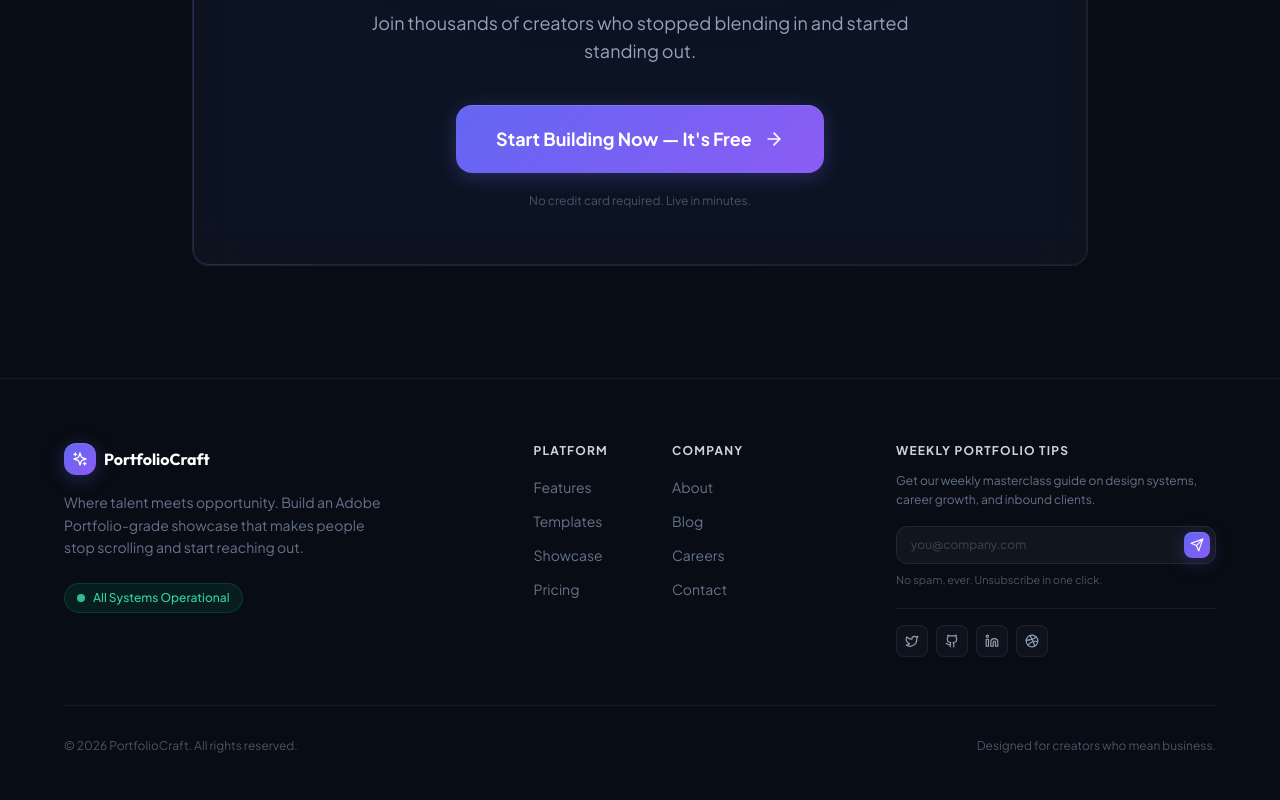
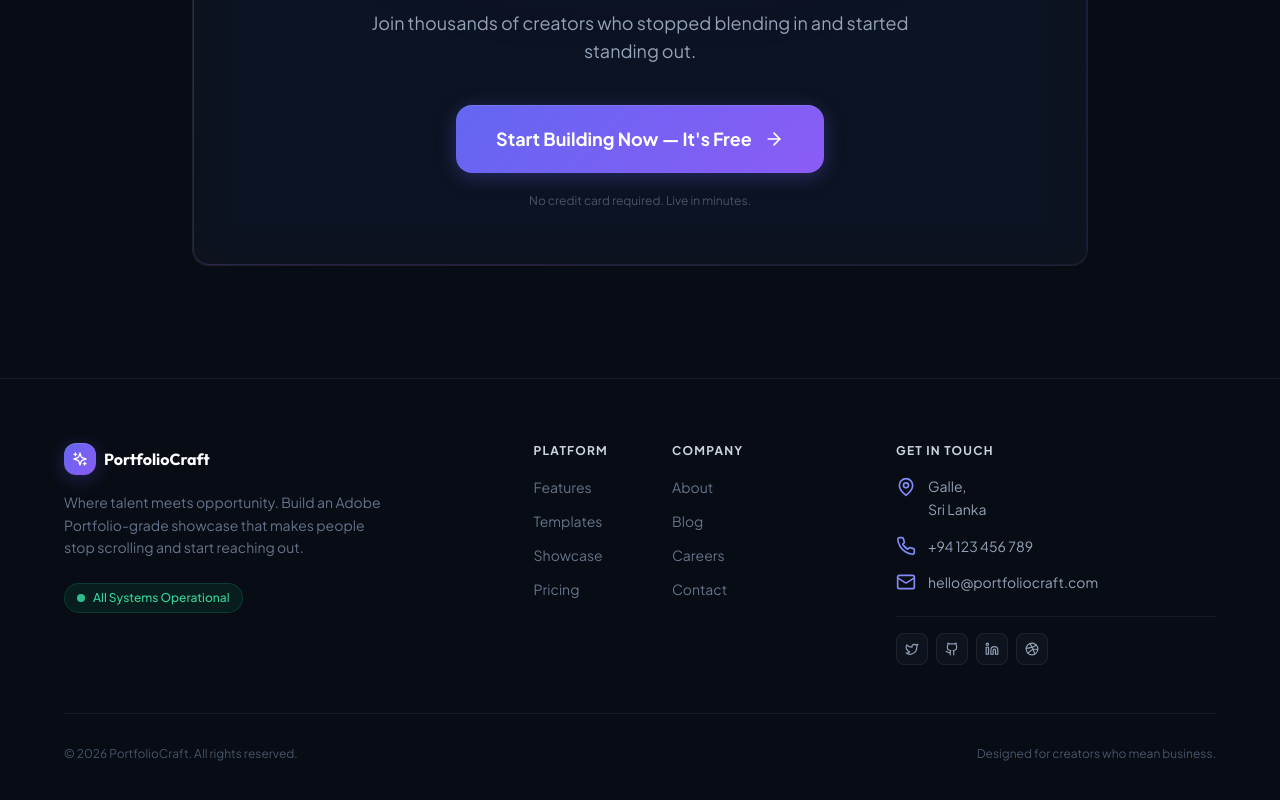
Before and after one commit to rsmpdo/portfolio-platform, a React (Vite) app in the folder frontend/: page / in a window 1280 px wide. Shown: the part 3141-3941 px from the top of the page. Built offline with nearby package versions, Linux system fonts and the light colour scheme; a web font is replaced by a local one.

Commit message:
feat: replace footer newsletter with contact information

```diff
--- a/frontend/src/components/common/Footer.jsx
+++ b/frontend/src/components/common/Footer.jsx
@@ -1,39 +1,8 @@
-import React, { useState } from 'react';
+import React from 'react';
 import { Link } from 'react-router-dom';
-import { Sparkles, Send, CheckCircle2, AlertCircle, Loader2, Github, Twitter, Linkedin, Dribbble } from 'lucide-react';
-import API from '../../services/api';
+import { Sparkles, MapPin, Phone, Mail, Github, Twitter, Linkedin, Dribbble } from 'lucide-react';
 
 export default function Footer() {
-  const [email, setEmail] = useState('');
-  const [subscribed, setSubscribed] = useState(false);
-  const [loading, setLoading] = useState(false);
-  const [error, setError] = useState('');
-
-  const handleSubscribe = async (e) => {
-    e.preventDefault();
-    if (!email) return;
-    setError('');
-
-    try {
-      setLoading(true);
-      await API.post('/newsletter/subscribe', { email });
-      setSubscribed(true);
-      setTimeout(() => {
-        setSubscribed(false);
-        setEmail('');
-      }, 5000);
-    } catch (err) {
-      // Fallback for offline/local simulation
-      setSubscribed(true);
-      setTimeout(() => {
-        setSubscribed(false);
-        setEmail('');
-      }, 5000);
-    } finally {
-      setLoading(false);
-    }
-  };
-
   return (
     <footer className="border-t border-white/[0.06] bg-slate-950 py-16 px-6">
       <div className="max-w-6xl mx-auto">
@@ -95,44 +64,36 @@ export default function Footer() {
             </div>
           </div>
 
-          {/* Weekly Insights Newsletter Widget */}
+          {/* Contact Information Widget */}
           <div className="max-w-xs w-full">
-            <h4 className="text-xs font-bold text-slate-300 uppercase tracking-widest mb-3">Weekly Portfolio Tips</h4>
-            <p className="text-xs text-slate-500 leading-relaxed mb-4">
-              Get our weekly masterclass guide on design systems, career growth, and inbound clients.
-            </p>
+            <h4 className="text-xs font-bold text-slate-300 uppercase tracking-widest mb-4">Get In Touch</h4>
 
-            {subscribed ? (
-              <div className="p-3.5 rounded-xl bg-emerald-500/10 border border-emerald-500/20 text-emerald-400 text-xs flex items-center gap-2">
-                <CheckCircle2 className="w-4 h-4 shrink-0" />
-                <span>Subscribed! Check your email for weekly tips.</span>
+            <div className="space-y-4 mb-6">
+              <div className="flex items-start gap-3">
+                <MapPin className="w-5 h-5 text-indigo-400 shrink-0 mt-0.5" />
+                <p className="text-sm text-slate-400 leading-relaxed">
+                  Galle,<br />
+                  Sri Lanka
+                </p>
               </div>
-            ) : (
-              <form onSubmit={handleSubscribe} className="space-y-2">
-                <div className="relative">
-                  <input
-                    type="email"
-                    required
-                    value={email}
-                    onChange={(e) => setEmail(e.target.value)}
-                    placeholder="you@company.com"
-                    className="input-field w-full pl-3.5 pr-10 py-2.5 rounded-xl text-xs"
-                  />
-                  <button
-                    type="submit"
-                    disabled={loading}
-                    className="absolute right-1.5 top-1.5 p-1.5 rounded-lg btn-primary text-white disabled:opacity-60"
-                    title="Subscribe"
-                  >
-                    {loading ? <Loader2 className="w-3.5 h-3.5 animate-spin" /> : <Send className="w-3.5 h-3.5" />}
-                  </button>
-                </div>
-                <p className="text-[11px] text-slate-600">No spam, ever. Unsubscribe in one click.</p>
-              </form>
-            )}
+
+              <div className="flex items-center gap-3">
+                <Phone className="w-5 h-5 text-indigo-400 shrink-0" />
+                <p className="text-sm text-slate-400 hover:text-white transition cursor-pointer">
+                  +94 123 456 789
+                </p>
+              </div>
+
+              <div className="flex items-center gap-3">
+                <Mail className="w-5 h-5 text-indigo-400 shrink-0" />
+                <p className="text-sm text-slate-400 hover:text-white transition cursor-pointer">
+                  hello@portfoliocraft.com
+                </p>
+              </div>
+            </div>
 
             {/* Social Icons */}
-            <div className="flex items-center gap-2 mt-5 pt-4 border-t border-white/[0.06]">
+            <div className="flex items-center gap-2 pt-4 border-t border-white/[0.06]">
               <a href="https://twitter.com" target="_blank" rel="noreferrer" className="w-8 h-8 rounded-lg glass flex items-center justify-center text-slate-400 hover:text-white transition">
                 <Twitter className="w-3.5 h-3.5" />
               </a>
@@ -147,7 +108,6 @@ export default function Footer() {
               </a>
             </div>
           </div>
-
         </div>
 
         {/* Sub-footer */}
```
